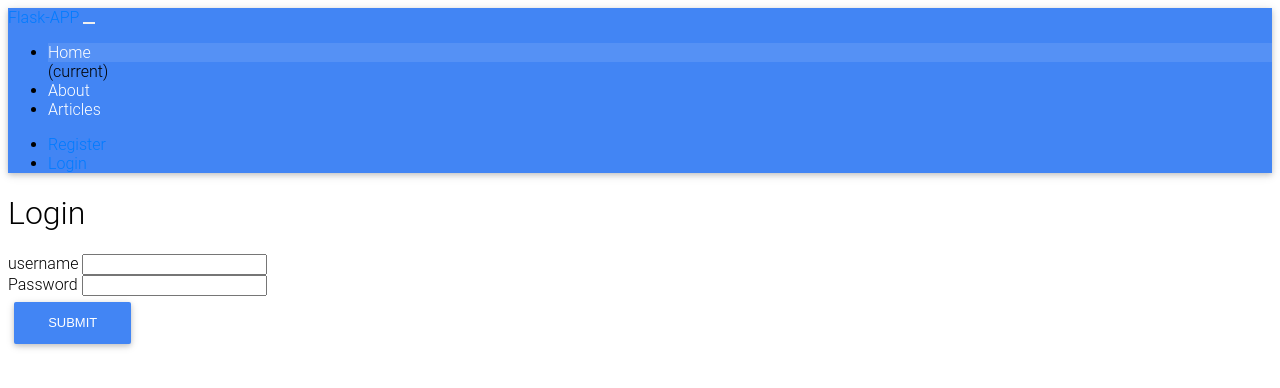
After one commit to wagolemusa/myflaskapp, a Flask app: page /login in a window 1280 px wide. The commit adds this page. Shown: the top 388 px of the page. Run offline with Flask 2, Linux system fonts and the light colour scheme; some libraries are stand-ins or nearby versions.

Commit message:
creating login page and modifieding register page

```diff
--- a/app.py
+++ b/app.py
@@ -4,6 +4,7 @@ from data import Articles
 from flask_mysqldb import MySQL
 from wtforms import Form, StringField, TextAreaField, PasswordField, validators
 from passlib.hash import sha256_crypt
+from functools	import wraps
 
 app = Flask(__name__)
 app.secret_key = "my precious"
@@ -23,25 +24,56 @@ mysql = MySQL(app)
 Articles = Articles()
 
 
+#Cheack if user loggged_in
+def is_logged_in(f):
+	@wraps(f)
+	def wrap(*args, **kwargs):
+		if 'logged_in' in session:
+			return f(*args, **kwargs)
+
+		else:
+			flash('Unauthorized, Please login', 'danger')
+			return redirect(url_for('login'))
+	return wrap
+
+
+# index page
 @app.route('/')
 def home():
 	return render_template('home.html')
 
+#about
 @app.route('/about')
 def about():
 	return render_template('about.html')
 
 
+# logout
+@app.route('/logout')
+def logout():
+	session.clear()
+	flash('You are now logged out', 'success')
+	return redirect(url_for('login'))
+
+
+# Dashboard
+@app.route('/dashboard')
+@is_logged_in
+def dashboard():
+	return render_template('dashboard.html')
+
+# article routes
 @app.route('/articles')
 def articles():
 	return render_template('articles.html', articles = Articles)
 
-
+# Single Article
 @app.route('/article/<string:id>/')
 def article(id):
 	return render_template('articles.html', id=id)
 
 
+# registration form class
 class RegisterForm(Form):
 	name = StringField('Name', [validators.Length(min=1, max=50)])
 	username = StringField('Username', [validators.Length(min=4, max=25)])
@@ -53,7 +85,7 @@ class RegisterForm(Form):
 	confirm = PasswordField('Confirm Password')
 
 
-
+# user register
 @app.route('/register', methods=['GET', 'POST'])
 def register():
 		form = RegisterForm(request.form)
@@ -82,5 +114,52 @@ def register():
 			return redirect(url_for('login'))
 		return render_template('register.html', form=form)
 
+# end of registraiton form
+
+# USER LOGIN
+@app.route('/login', methods=['GET', 'POST'])
+def login():
+	if request.method == 'POST':
+		#Get form field
+		username = request.form['username']
+		password_candidate = request.form['password']
+
+		#Create cursor
+
+		cur = mysql.connection.cursor()
+
+		#Get user by username
+		result = cur.execute("SELECT * FROM users WHERE username = %s", [username])
+
+		if result > 0:
+			#Get stored hash
+			data = cur.fetchone()
+			password = data['password']
+
+			#Compare password
+
+			if sha256_crypt.verify(password_candidate, password):
+
+				# Passed
+				session['logged_in'] = True
+				session['username']  = username
+
+				flash('You are now logged in', 'success')
+				return redirect(url_for('dashboard'))
+
+			else:
+				error = 'Invalid login'
+				return render_template('login.html', error=error)
+
+			#Close connetion
+			cur.close()
+		else:
+			error = 'username not found'
+			return render_template('login.html', error=error)
+
+	return  render_template('login.html')
+
+
+
 if __name__ == '__main__':
 	app.run(debug=True)
--- a/templates/includes/_messages.html
+++ b/templates/includes/_messages.html
@@ -5,3 +5,13 @@
 		{% endfor %}
 	{% endif %}
 {% endwith %}
+
+
+{% if error %}
+	<div class="alert alert-danger">{{error}}</div>
+
+{% endif %}
+
+{% if msg %}
+	<div class="alert alert-success">{{msg}}</div>
+{% endif %}
--- a/templates/includes/_navbar.html
+++ b/templates/includes/_navbar.html
@@ -17,7 +17,14 @@
 
         </ul>
         <ul class="nav navbar-nav navbar-right">
-            <li><a href="/register">Register</a></li>
+            {% if session.logged_in %}
+                 <li><a href="/logout">Logout</a></li>
+            {% else %}
+
+                <li><a href="/register">Register</a></li>
+                <li><a href="/login">Login</a></li>
+
+            {% endif %}
         </ul>
 
 
--- /dev/null
+++ b/templates/login.html
@@ -0,0 +1,22 @@
+{% extends 'base.html' %}
+
+{% block title %}Login {% endblock %}
+
+{% block body %}
+	<h1>Login</h1>
+	<form action="" method="POST">
+		<div class="form-group">
+			<label>username</label>
+			<input type="text" name="username" class="form-control" value={{request.form.userame}}>
+			</div>
+
+			<div class="form-group">
+			<label>Password</label>
+			<input type="password" name="password" class="form-control" value={{request.form.password}}>
+
+			</div>
+
+		<button type="submit" class="btn btn-primary">Submit</button>
+
+		</form>
+{% endblock %}
```
Also changed, not shown: templates/dashboard.html (added, +10 -0 lines), 1 other file.
